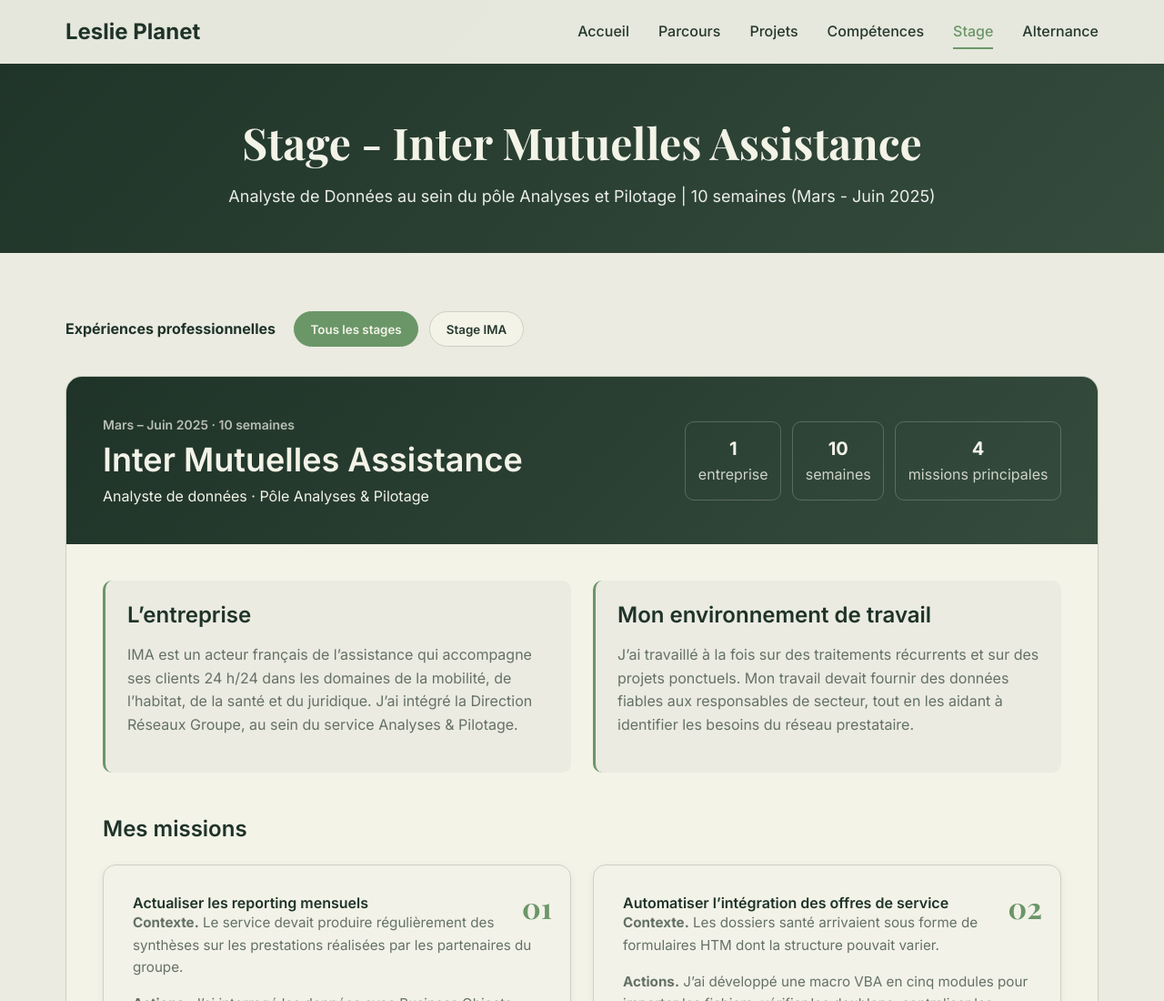
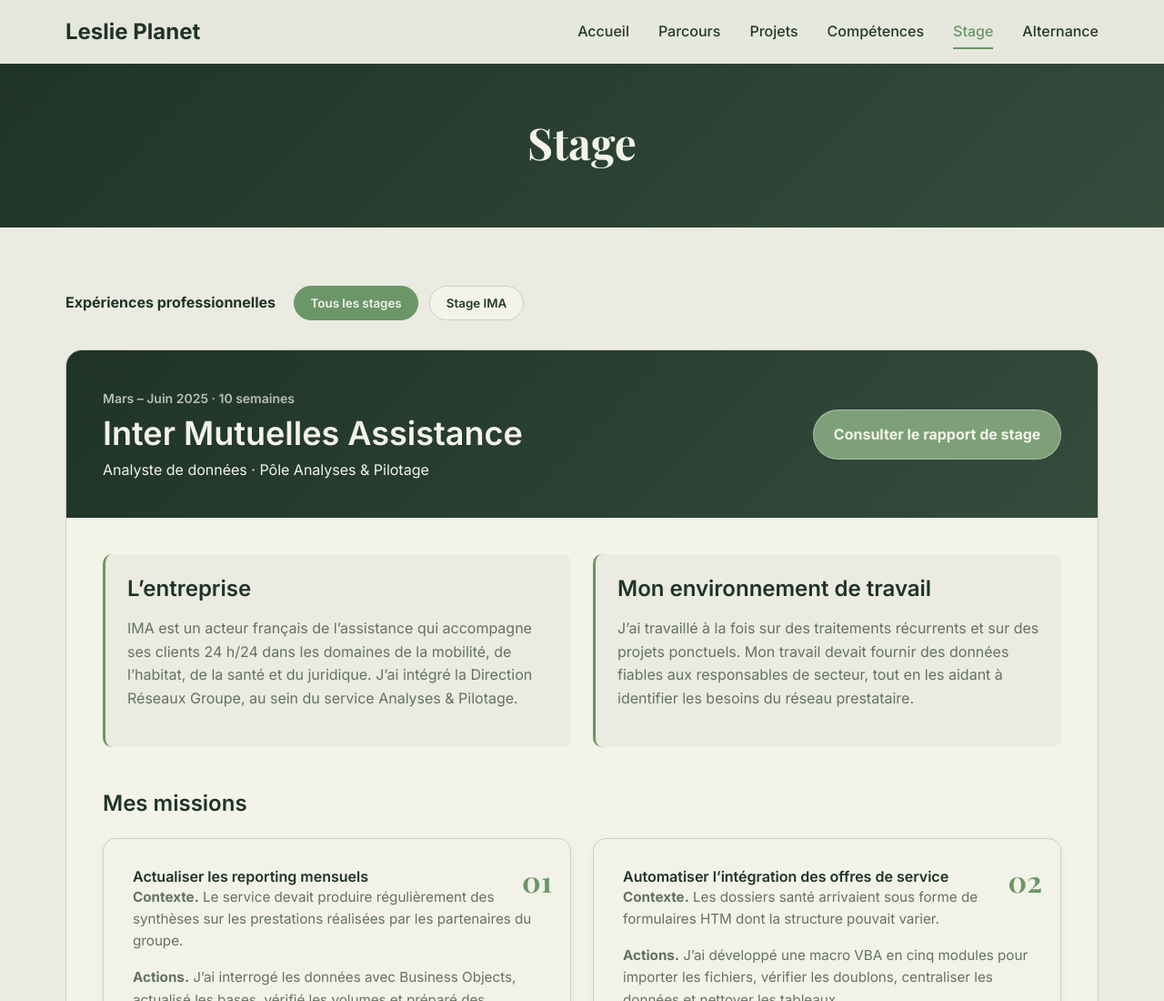
Before and after one commit to lplanet/portfolio, a plain HTML site: page stage.html in a window 1280 px wide. Shown: the top 1100 px of the page at 91% size. Drawn offline with nearby package versions, Linux system fonts and the light colour scheme.

Commit message:
feat: add stage report button and update stage header

```diff
--- a/css/style.css
+++ b/css/style.css
@@ -2776,6 +2776,29 @@ html {
     background: rgba(154, 136, 103, 0.08);
 }
 
+/* Bouton vers le rapport de stage */
+.stage-report-btn {
+    display: inline-flex;
+    align-items: center;
+    justify-content: center;
+    min-height: 52px;
+    padding: 0.85rem 1.35rem;
+    border: 1px solid rgba(243, 243, 232, 0.38);
+    border-radius: 50px;
+    background: var(--accent-moss);
+    color: var(--white);
+    font-weight: 700;
+    text-align: center;
+    transition: var(--transition);
+}
+
+.stage-report-btn:hover,
+.stage-report-btn:focus,
+.stage-report-btn:visited {
+    background: var(--primary-blue);
+    color: var(--white);
+}
+
 @media (max-width: 900px) {
     .stage-identity,
     .stage-context-grid,
--- a/stage.html
+++ b/stage.html
@@ -23,8 +23,7 @@
 
     <section class="page-header">
         <div class="container">
-            <h1>Stage - Inter Mutuelles Assistance</h1>
-            <p class="page-subtitle">Analyste de Données au sein du pôle Analyses et Pilotage | 10 semaines (Mars - Juin 2025)</p>
+            <h1>Stage</h1>
         </div>
     </section>
 
@@ -45,9 +44,9 @@
                         <p class="stage-role">Analyste de données · Pôle Analyses &amp; Pilotage</p>
                     </div>
                     <div class="stage-summary">
-                        <span><strong>1</strong> entreprise</span>
-                        <span><strong>10</strong> semaines</span>
-                        <span><strong>4</strong> missions principales</span>
+                        <a href="Stage\Rapport_de_stage_LesliePLANET 11-06-2025 (1).docx" class="stage-report-btn" target="_blank" rel="noopener noreferrer">
+                            Consulter le rapport de stage
+                        </a>
                     </div>
                 </header>
 
```
